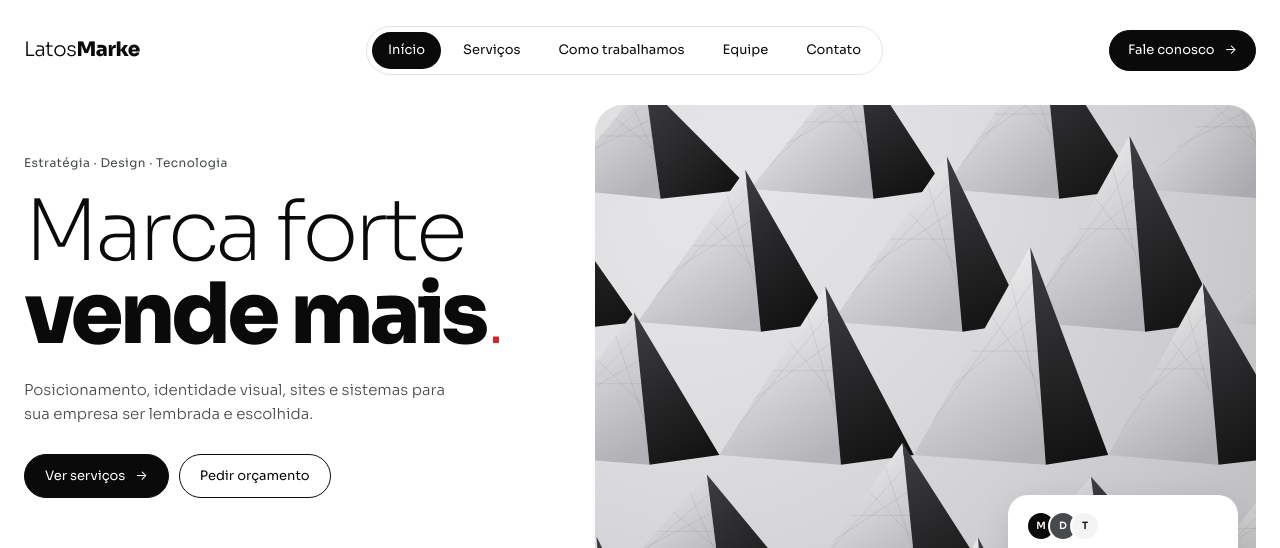
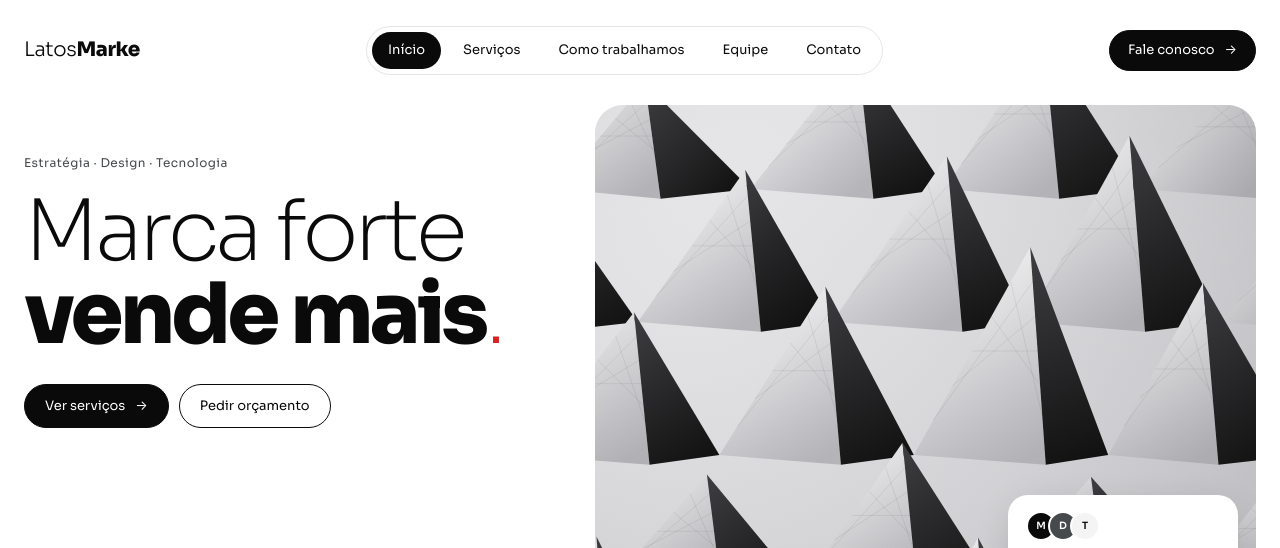
Before and after one commit to agencialatosmarke-arch/latosmarke-site, a plain HTML site: page index.html in a window 1280 px wide. Shown: the top 548 px of the page. Drawn offline with Linux system fonts and the light colour scheme.

Commit message:
Remove subtítulo do topo
Co-Authored-By: Claude Opus 5.5 <noreply@anthropic.com>
Claude-Session: https://claude.ai/code/session_017MWjVNj86WLCDmzPajjaYM

```diff
--- a/index.html
+++ b/index.html
@@ -483,7 +483,6 @@ footer nav a:hover{color:var(--ink)}
         <div>
           <p class="eyebrow">Estratégia · Design · Tecnologia</p>
           <h1>Marca forte<br><strong>vende mais</strong><span class="dot">.</span></h1>
-          <p class="lead">Posicionamento, identidade visual, sites e sistemas para sua empresa ser lembrada e escolhida.</p>
           <div class="cta-row">
             <a class="btn solid" href="#servicos">Ver serviços <span class="arr">→</span></a>
             <a class="btn wa" href="#" target="_blank" rel="noopener">Pedir orçamento</a>
```
